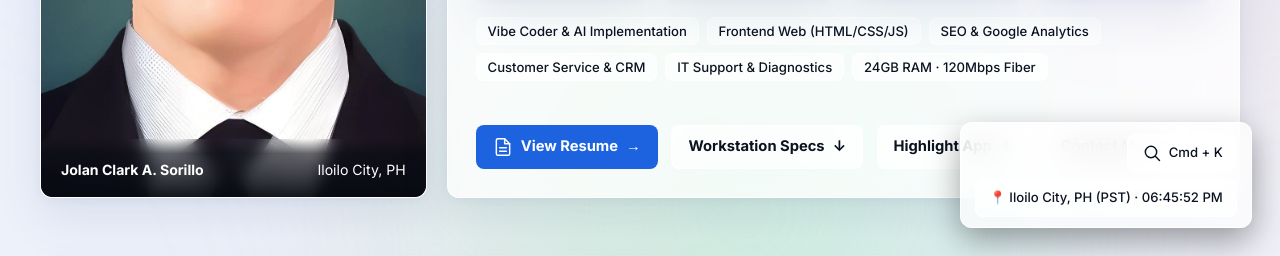
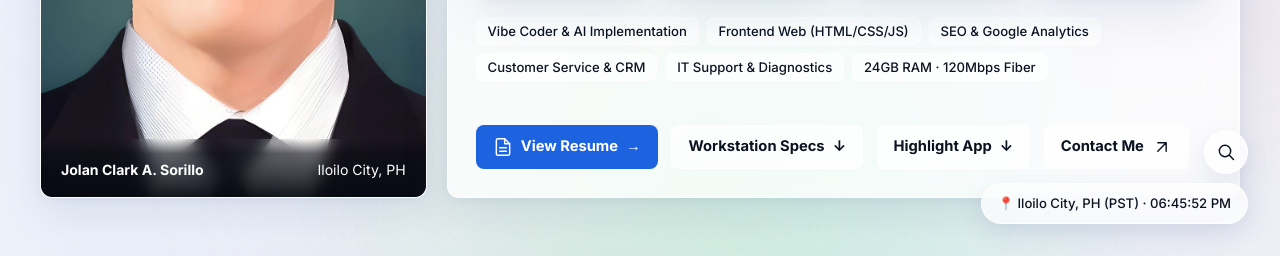
Before and after one commit to JCsorillo/JolanClarkSorillo, a plain HTML site: page index.html in a window 1280 px wide. Shown: the part 544-800 px from the top of the page. Drawn offline with Linux system fonts and the light colour scheme.

Commit message:
Redesign floating dock into vertical i-shaped layout on bottom-right (icon-only search dot + clock pill)

```diff
--- a/css/style.css
+++ b/css/style.css
@@ -2887,46 +2887,60 @@ h4 {
 
 .floating-dock {
   position: fixed;
-  bottom: 1.75rem;
-  right: 1.75rem;
+  bottom: 2rem;
+  right: 2rem;
   left: auto;
   transform: none;
   display: flex;
   flex-direction: column;
   align-items: flex-end;
-  gap: 0.5rem;
-  padding: 0.65rem 0.85rem;
-  border-radius: var(--radius-card);
+  gap: 0.6rem;
+  z-index: 99;
+  background: transparent;
+  border: none;
+  box-shadow: none;
+  padding: 0;
+}
+
+/* Top item (Dot of the "i"): Circular Search Icon Button */
+.dock-search-btn {
+  display: grid;
+  place-items: center;
+  width: 2.75rem;
+  height: 2.75rem;
+  border-radius: 50%;
   background: var(--color-surface);
   border: 1px solid var(--color-border-strong);
-  box-shadow: 0 12px 32px rgba(0, 0, 0, 0.35);
+  color: var(--color-text);
+  box-shadow: 0 8px 24px var(--color-shadow);
   -webkit-backdrop-filter: blur(16px);
   backdrop-filter: blur(16px);
-  z-index: 99;
-  transition: transform 0.3s ease, opacity 0.3s ease;
-}
-
-.dock-item {
+  cursor: pointer;
+  transition: transform var(--transition-fast), background var(--transition-fast), border-color var(--transition-fast);
+}
+
+.dock-search-btn:hover {
+  background: var(--color-accent);
+  color: var(--color-accent-contrast);
+  border-color: var(--color-accent);
+  transform: scale(1.08);
+}
+
+/* Bottom item (Line of the "i"): Live PST Clock Pill */
+.dock-clock-pill {
   display: inline-flex;
   align-items: center;
-  gap: 0.45rem;
-  padding: 0.45rem 0.85rem;
-  border-radius: var(--radius-control);
+  padding: 0.55rem 1rem;
+  border-radius: var(--radius-pill);
+  background: var(--color-surface);
+  border: 1px solid var(--color-border-strong);
   color: var(--color-text);
   font-size: 0.82rem;
   font-weight: 500;
-  text-decoration: none;
-  cursor: pointer;
-  background: var(--color-raised);
-  border: 1px solid var(--color-border);
-  transition: background 0.2s ease, transform 0.2s ease, border-color 0.2s ease;
-}
-
-.dock-item:hover {
-  background: var(--color-accent);
-  color: var(--color-accent-contrast);
-  border-color: var(--color-accent);
-  transform: translateX(-2px);
+  box-shadow: 0 8px 24px var(--color-shadow);
+  -webkit-backdrop-filter: blur(16px);
+  backdrop-filter: blur(16px);
+  white-space: nowrap;
 }
 
 @media (max-width: 768px) {
--- a/js/main.js
+++ b/js/main.js
@@ -930,8 +930,8 @@ function initFloatingDock() {
 
   const dockHtml = `
     <aside class="floating-dock" aria-label="Quick action dock">
-      <button class="dock-item" type="button" onclick="document.querySelector('#command-palette')?.showModal()">${iconSvg("search", 18)} <span>Cmd + K</span></button>
-      <span class="dock-item" id="live-clock-text" style="cursor: default;">📍 Iloilo City, PH</span>
+      <button class="dock-item dock-search-btn" type="button" onclick="document.querySelector('#command-palette')?.showModal()" aria-label="Quick search" title="Quick search (Cmd + K)">${iconSvg("search", 20)}</button>
+      <div class="dock-item dock-clock-pill" id="live-clock-text">📍 Iloilo City, PH</div>
     </aside>
   `;
   document.body.insertAdjacentHTML("beforeend", dockHtml);
```
